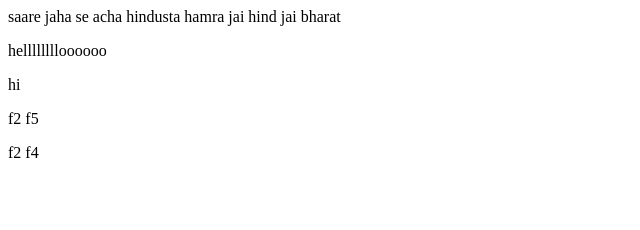
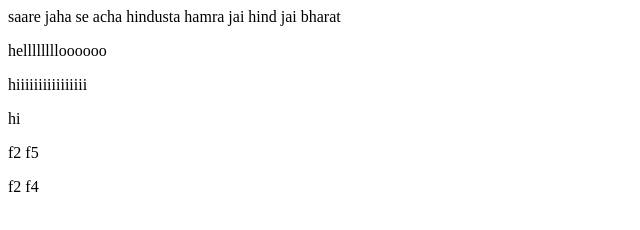
Before and after one commit to tejaskallur/locorepo, a plain HTML site: page index.html in a window 1280 px wide. Shown: the whole page, without its empty margins (0-640 px from the left). Drawn offline with Linux system fonts and the light colour scheme.

Commit message:
Update index.html

```diff
--- a/index.html
+++ b/index.html
@@ -1,5 +1,6 @@
 <p>saare jaha se acha hindusta hamra jai hind jai bharat</p>
 <p>helllllllloooooo</p>
+<p>hiiiiiiiiiiiiiiii</p>
 <p>hi</p>
 <p>f2 f5</p>
 <p>f2 f4</p>
```
